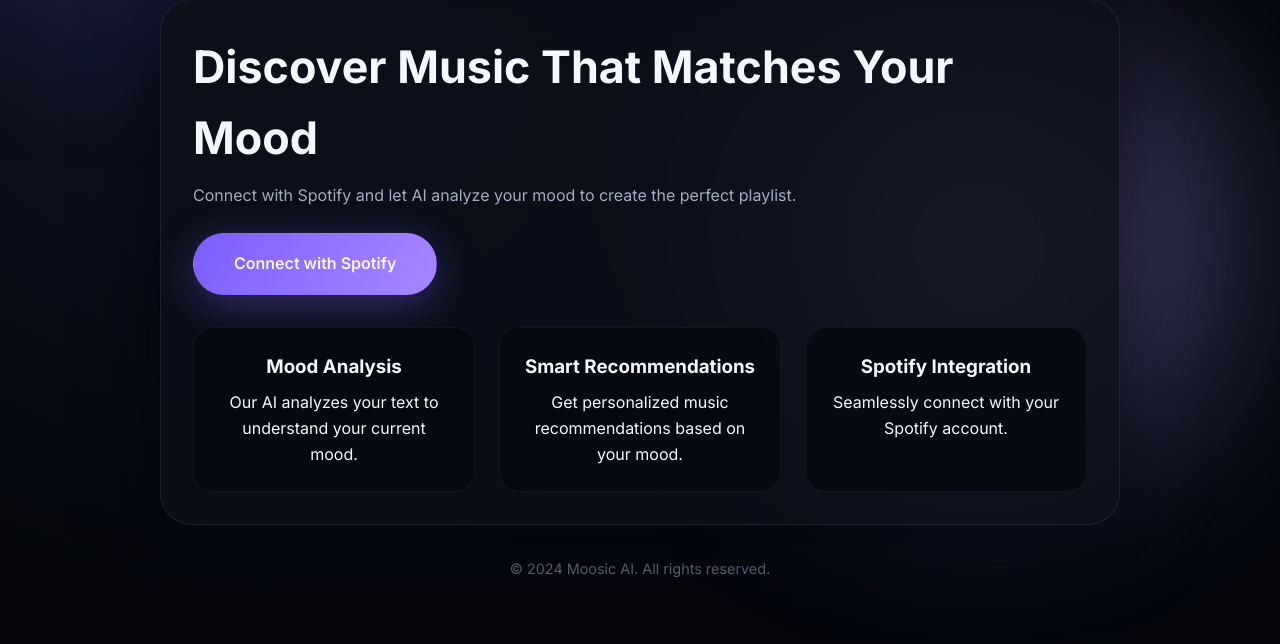
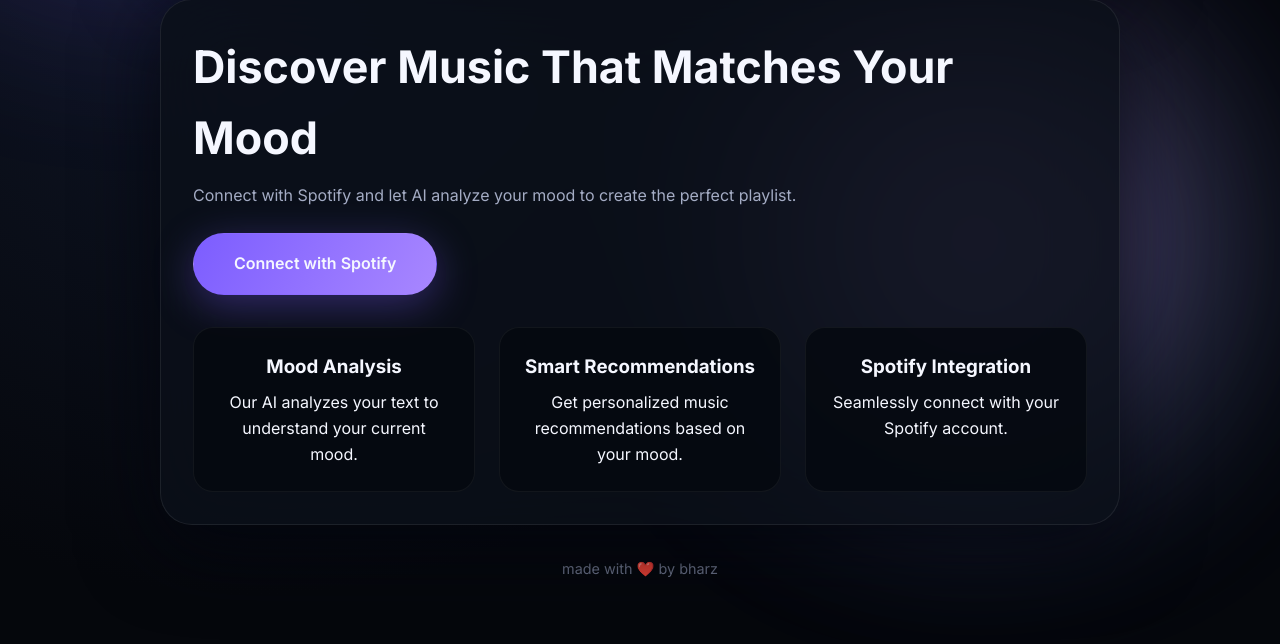
Before and after one commit to BharZInstein/Moosic-AI, a Flask app: page / in a window 1280 px wide. Shown: the part 289-933 px from the top of the page. Run offline with Flask 3, Linux system fonts and the light colour scheme.

Commit message:
fix:site footer

```diff
--- a/templates/index.html
+++ b/templates/index.html
@@ -44,7 +44,7 @@
         </main>
 
         <footer class="simple-footer">
-            <p>&copy; 2024 Moosic AI. All rights reserved.</p>
+            <p>made with ❤️ by bharz</p>
         </footer>
     </div>
 </body>
```
Also changed, not shown: templates/dashboard.html (+6 -2 lines).
